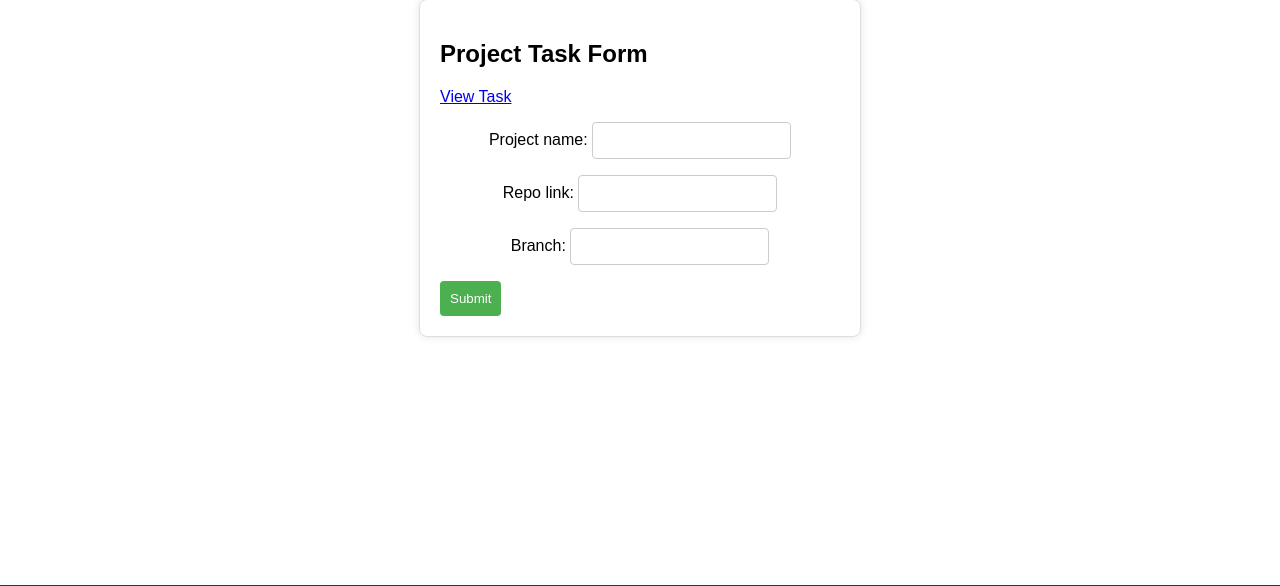
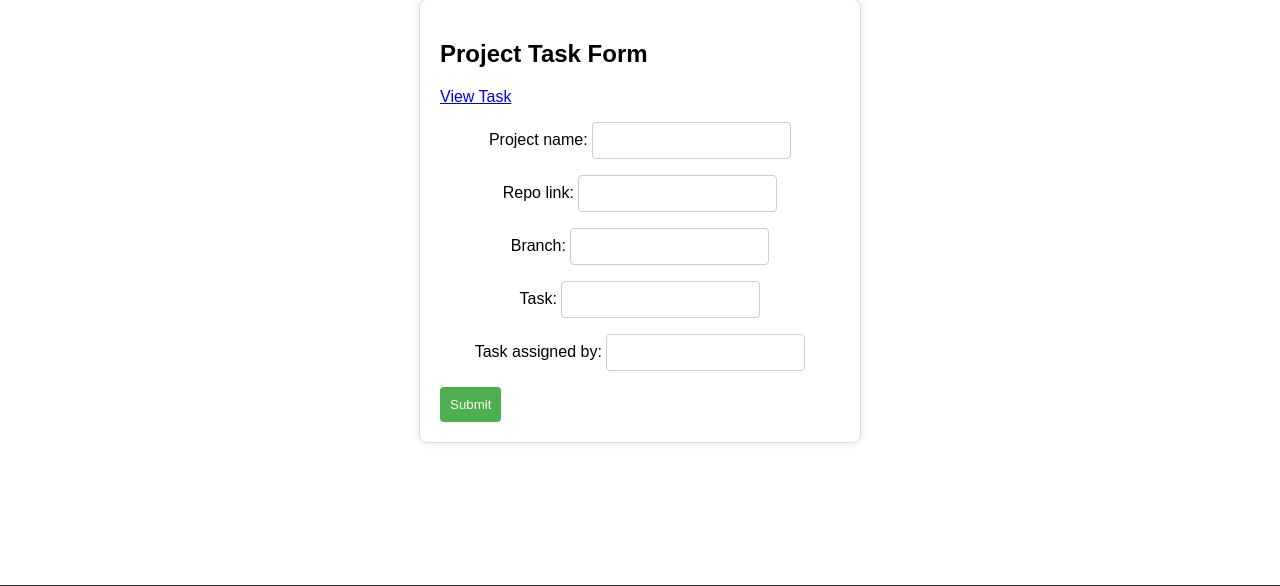
Before and after one commit to Pratikjalodkar/authentication-in-django, a Django app: page / in a window 1280 px wide. Shown: the part 145-731 px from the top of the page. Run offline with Django 5.2, Linux system fonts and the light colour scheme; a user stored in the database is signed in; parts of the project's set-up code (start-up, migrations or seed data) failed here and were passed over.

Commit message:
new commit

```diff
--- a/dummy/forms.py
+++ b/dummy/forms.py
@@ -6,7 +6,7 @@ from django.core import validators
 class InternsForm(forms.ModelForm):
     class Meta:
         model = Interns
-        fields = ['project_name','repo_link','branch']
+        fields = ['project_name','repo_link','branch','task','task_assigned_by']
 
 
         # fields = ['project_name','repo_link','branch',
--- a/dummy/models.py
+++ b/dummy/models.py
@@ -6,8 +6,8 @@ class Interns(models.Model):
     project_name = models.CharField(max_length=50, primary_key=True)
     repo_link = models.URLField(max_length=50)
     branch = models.CharField(max_length=50)
-    # task = models.CharField(max_length=50)
-    # task_assigned_by = models.CharField(max_length=50)
+    task = models.CharField(max_length=50)
+    task_assigned_by = models.CharField(max_length=50)
     # date = models.DateField()
     # task_closure_time = models.TimeField()
     # next_task = models.CharField(max_length=50)
```
Also changed, not shown: dummy/templates/viewtask.html (+9 -11 lines), dummy/migrations/0003_remove_interns_id_interns_task_and_more.py (added), dummy/migrations/0004_alter_interns_task_alter_interns_task_assigned_by.py (added).
